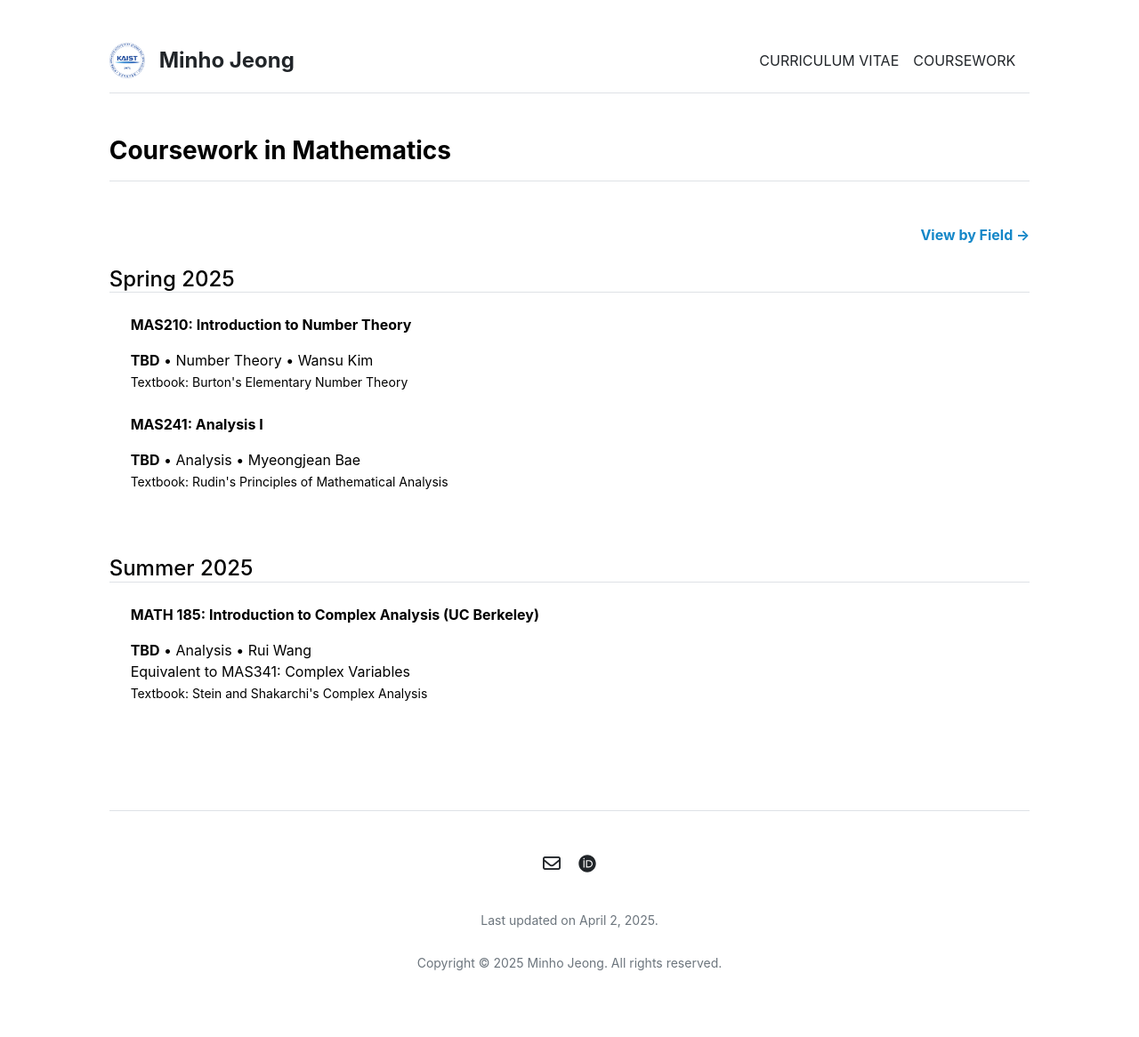
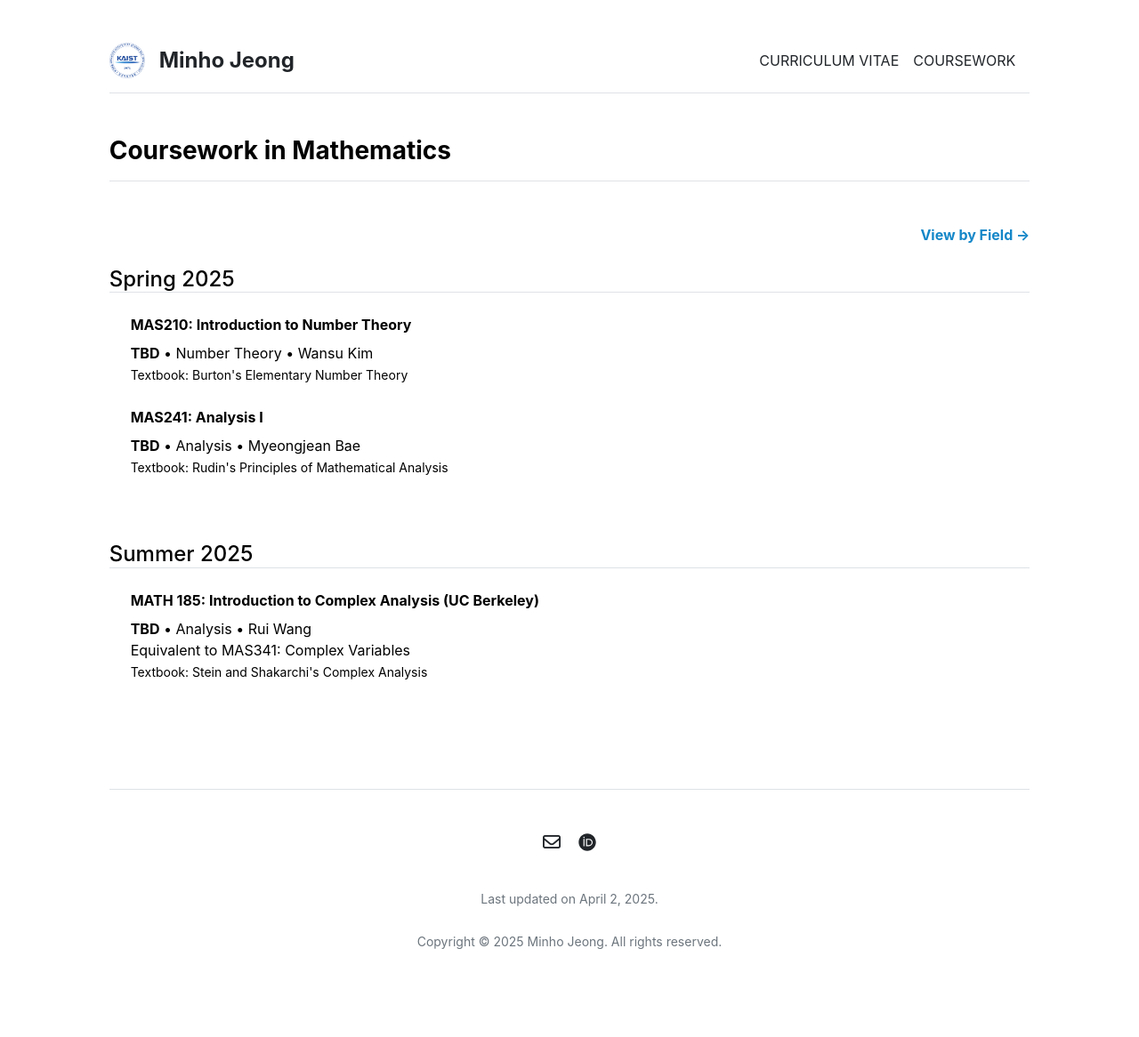
Before and after one commit to mino-jeong/mino-jeong.github.io, a Jekyll site: the page built from coursework-term.md, in a window 1280 px wide. Shown: the whole page at 89% size. Built offline with Jekyll 4.4.1, drawn with Linux system fonts in a browser that asks for light colours; after the commit the page ends 1142 px from its top, so only the background shows below that.

Commit message:
Update coursework-term.html

```diff
--- a/_layouts/coursework-term.html
+++ b/_layouts/coursework-term.html
@@ -20,7 +20,7 @@
         <h4 class="border-bottom mb-4">Spring 2025</h4>
         <div class="ps-md-4">
           {% for section in site.data.coursework-term.2025-1 %}
-            <p class="fw-bold mb-3">{{ section.title }}</p>
+            <p class="fw-bold mb-2">{{ section.title }}</p>
             <p class="mb-4">
               {{ section.description }}<br>
               <small>Textbook: {{ section.textbook }}</small>
@@ -35,7 +35,7 @@
         <h4 class="border-bottom mb-4">Summer 2025</h4>
         <div class="ps-md-4">
           {% for section in site.data.coursework-term.2025-1A %}
-            <p class="fw-bold mb-3">{{ section.title }}</p>
+            <p class="fw-bold mb-2">{{ section.title }}</p>
             <p class="mb-4">
               {{ section.description }}<br>
               <small>Textbook: {{ section.textbook }}</small>
```
